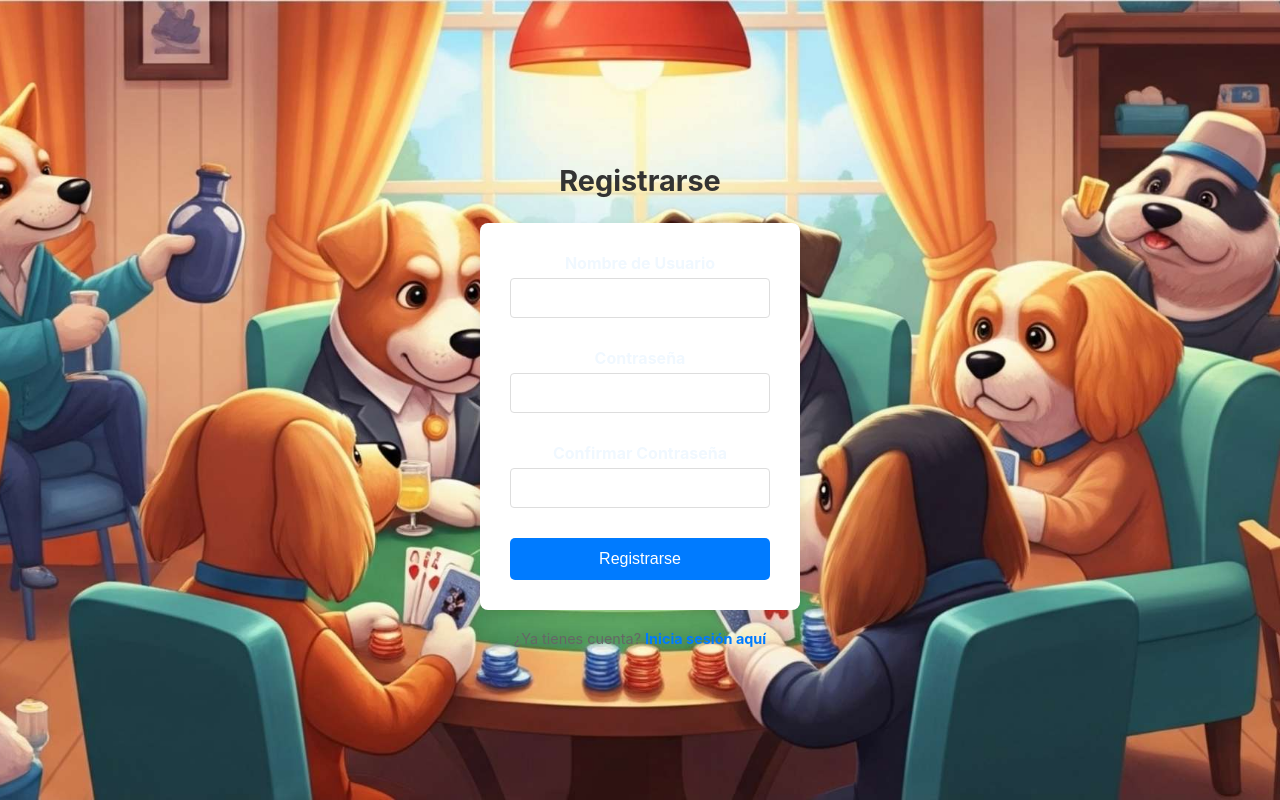
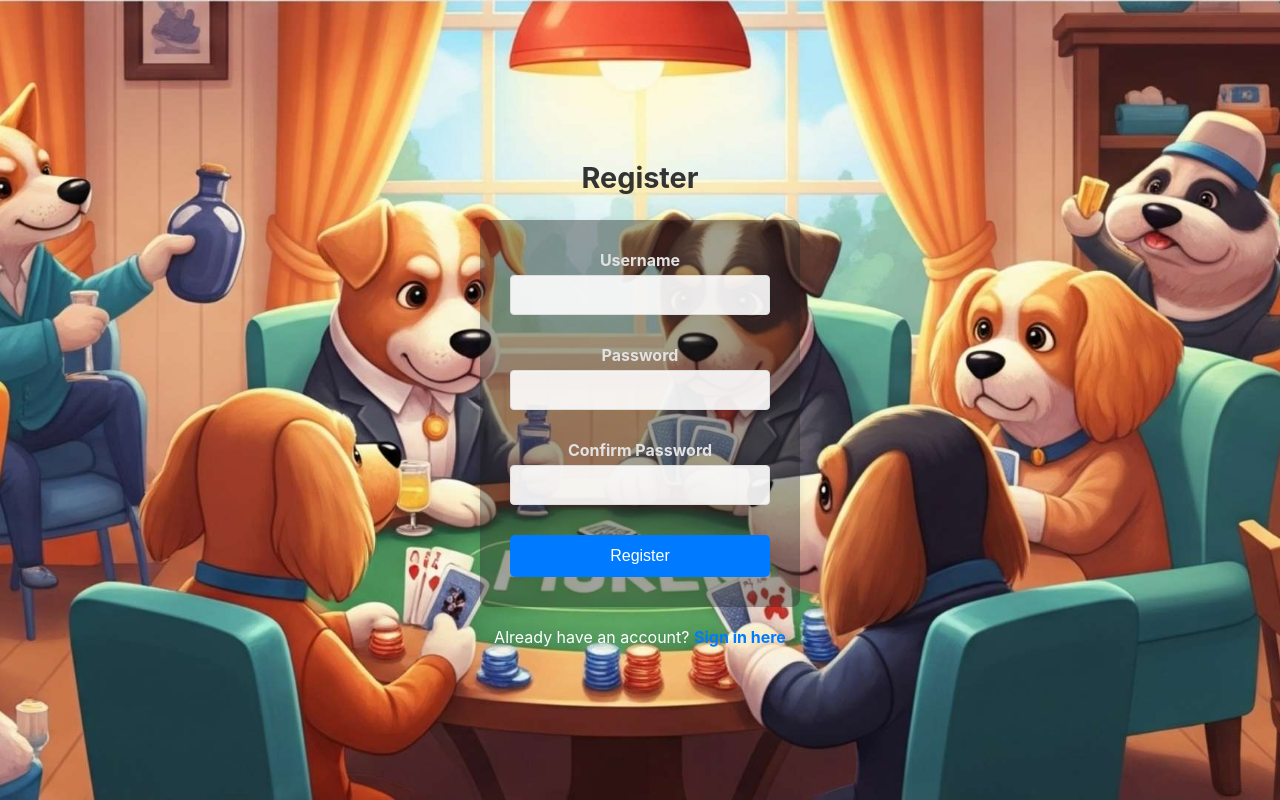
Before and after one commit to sserranom/S502-VIRTUALPET-FRONTEND, a React (Vite) app: page /register in a window 1280 px wide. Built offline with nearby package versions, Linux system fonts and the light colour scheme.

Commit message:
Refactor Register Page

```diff
--- a/src/components/InputField/InputField.module.css
+++ b/src/components/InputField/InputField.module.css
@@ -7,8 +7,8 @@
     display: block;
     margin-bottom: 5px;
     font-weight: bold;
-    color: #555;
-    font-size: 0.9em;
+    color: #e2e2e2;
+    font-size: medium;
   }
 
   .input {
@@ -18,6 +18,7 @@
     border-radius: 4px;
     font-size: 1em;
     box-sizing: border-box;
+    background-color: rgba(255, 255, 255, 0.9);
   }
 
   .input:focus {
--- a/src/pages/LoginPage/LoginPage.jsx
+++ b/src/pages/LoginPage/LoginPage.jsx
@@ -74,9 +74,9 @@ const LoginPage = () => {
         </Button>
       </form>
       <p className={styles.signupTextPer}>
-        ¿No tienes cuenta?{" "}
+        Don't have an account?{" "}
         <a onClick={() => navigate("/register")} className={styles.link}>
-          Regístrate aquí
+          Register here
         </a>
       </p>
     </div>
--- a/src/pages/LoginPage/LoginPage.module.css
+++ b/src/pages/LoginPage/LoginPage.module.css
@@ -17,7 +17,7 @@
     background-color: transparent;
   }
 
-  input{
+/*   input{
     background-color: rgba(255, 255, 255, 0.9);
     border: none;
     color: #666;
@@ -26,7 +26,7 @@
   label{
     color: aliceblue !important;
     font-size:medium !important;
-  }
+  } */
 
   body {
     background-image: url('/assets/fondo_login.jpg');
--- a/src/pages/RegisterPage/RegisterPage.jsx
+++ b/src/pages/RegisterPage/RegisterPage.jsx
@@ -11,14 +11,14 @@ import styles from "./RegisterPage.module.css";
 
 const registerSchema = Yup.object().shape({
   username: Yup.string()
-    .required("El nombre de usuario es requerido")
-    .min(3, "El nombre de usuario debe tener al menos 3 caracteres"),
+    .required("Username is required")
+    .min(3, "The username must be at least 3 characters long."),
   password: Yup.string()
-    .required("La contraseña es requerida")
-    .min(6, "La contraseña debe tener al menos 6 caracteres"),
+    .required("Password is required")
+    .min(6, "The password must be at least 6 characters long."),
   confirmPassword: Yup.string()
-    .required("Confirma tu contraseña")
-    .oneOf([Yup.ref("password"), null], "Las contraseñas no coinciden"),
+    .required("Confirm your password")
+    .oneOf([Yup.ref("password"), null], "Passwords do not match"),
 });
 
 const RegisterPage = () => {
@@ -53,11 +53,11 @@ const RegisterPage = () => {
         defaultRoles
       );
       if (success) {
-        setSuccessMessage("¡Registro exitoso! Redirigiendo...");
+        setSuccessMessage("Registration successful! Redirecting...");
 
       } else {
         setErrorMessage(
-          error || "Hubo un error en el registro. Inténtalo de nuevo."
+          error || "There was an error during registration. Please try again."
         );
       }
     },
@@ -69,10 +69,10 @@ const RegisterPage = () => {
 
   return (
     <div className={styles.registerContainer}>
-      <h2>Registrarse</h2>
-      <form onSubmit={formik.handleSubmit}>
+      <h2>Register</h2>
+      <form onSubmit={formik.handleSubmit} className={styles.formRegister}>
         <InputField
-          label="Nombre de Usuario"
+          label="Username"
           name="username"
           value={formik.values.username}
           onChange={formik.handleChange}
@@ -80,7 +80,7 @@ const RegisterPage = () => {
           error={formik.touched.username && formik.errors.username}
         />
         <InputField
-          label="Contraseña"
+          label="Password"
           name="password"
           type="password"
           value={formik.values.password}
@@ -89,7 +89,7 @@ const RegisterPage = () => {
           error={formik.touched.password && formik.errors.password}
         />
         <InputField
-          label="Confirmar Contraseña"
+          label="Confirm Password"
           name="confirmPassword"
           type="password"
           value={formik.values.confirmPassword}
@@ -106,13 +106,13 @@ const RegisterPage = () => {
         )}
 
         <Button type="submit" disabled={formik.isSubmitting || authLoading}>
-          {formik.isSubmitting ? <LoadingSpinner /> : "Registrarse"}
+          {formik.isSubmitting ? <LoadingSpinner /> : "Register"}
         </Button>
       </form>
       <p className={styles.loginText}>
-        ¿Ya tienes cuenta?{" "}
+        Already have an account?{" "}
         <a onClick={() => navigate("/login")} className={styles.link}>
-          Inicia sesión aquí
+          Sign in here
         </a>
       </p>
     </div>
--- a/src/pages/RegisterPage/RegisterPage.module.css
+++ b/src/pages/RegisterPage/RegisterPage.module.css
@@ -21,3 +21,14 @@
   .link {
     font-weight: bold;
   }
+
+  .formRegister{
+    background-color:rgba(31, 30, 30, 0.411);
+  }
+
+  .loginText{
+    text-align: center;
+    margin-top: 20px;
+    font-size: 1em;
+    color: #ffffff;
+  }
```
